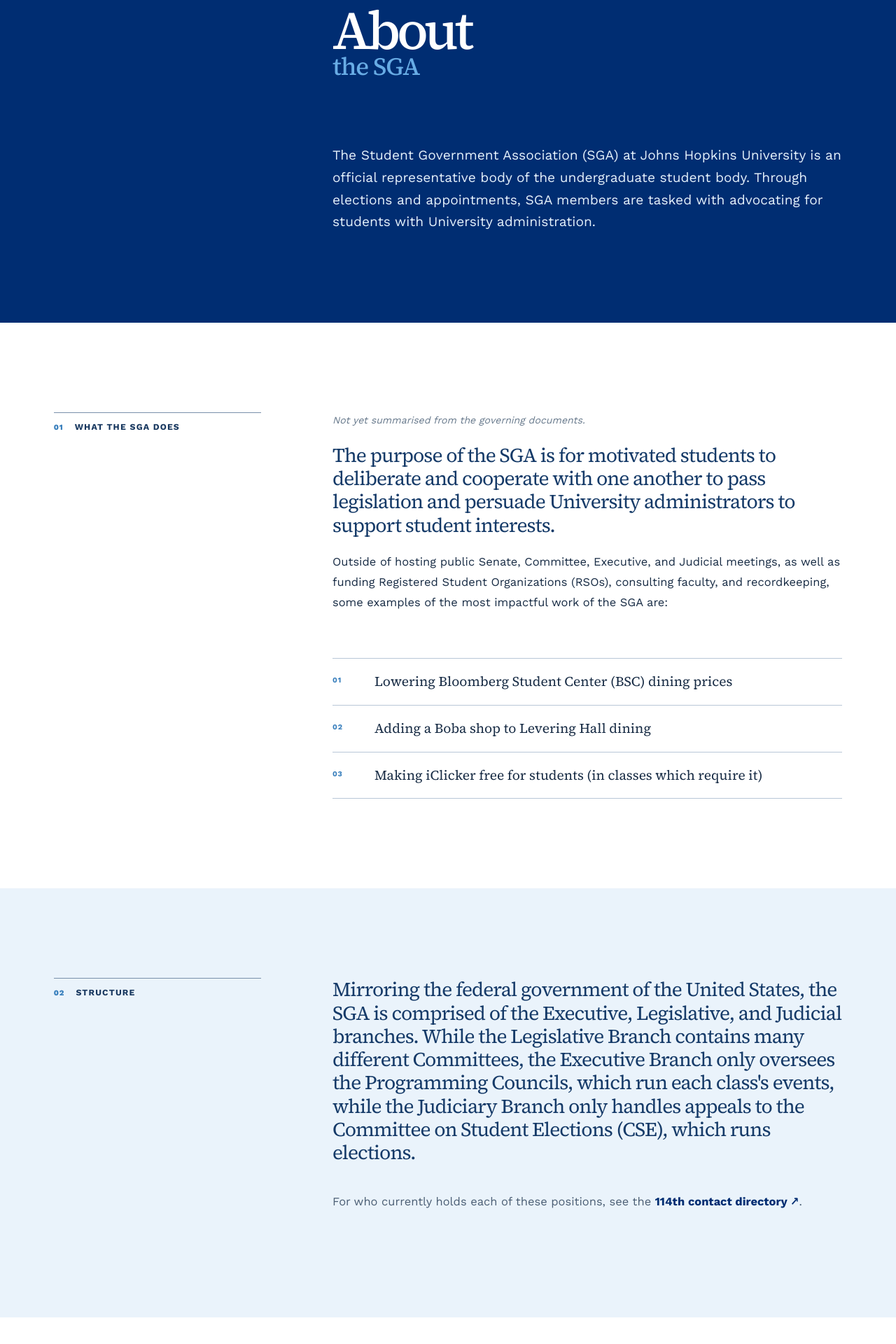
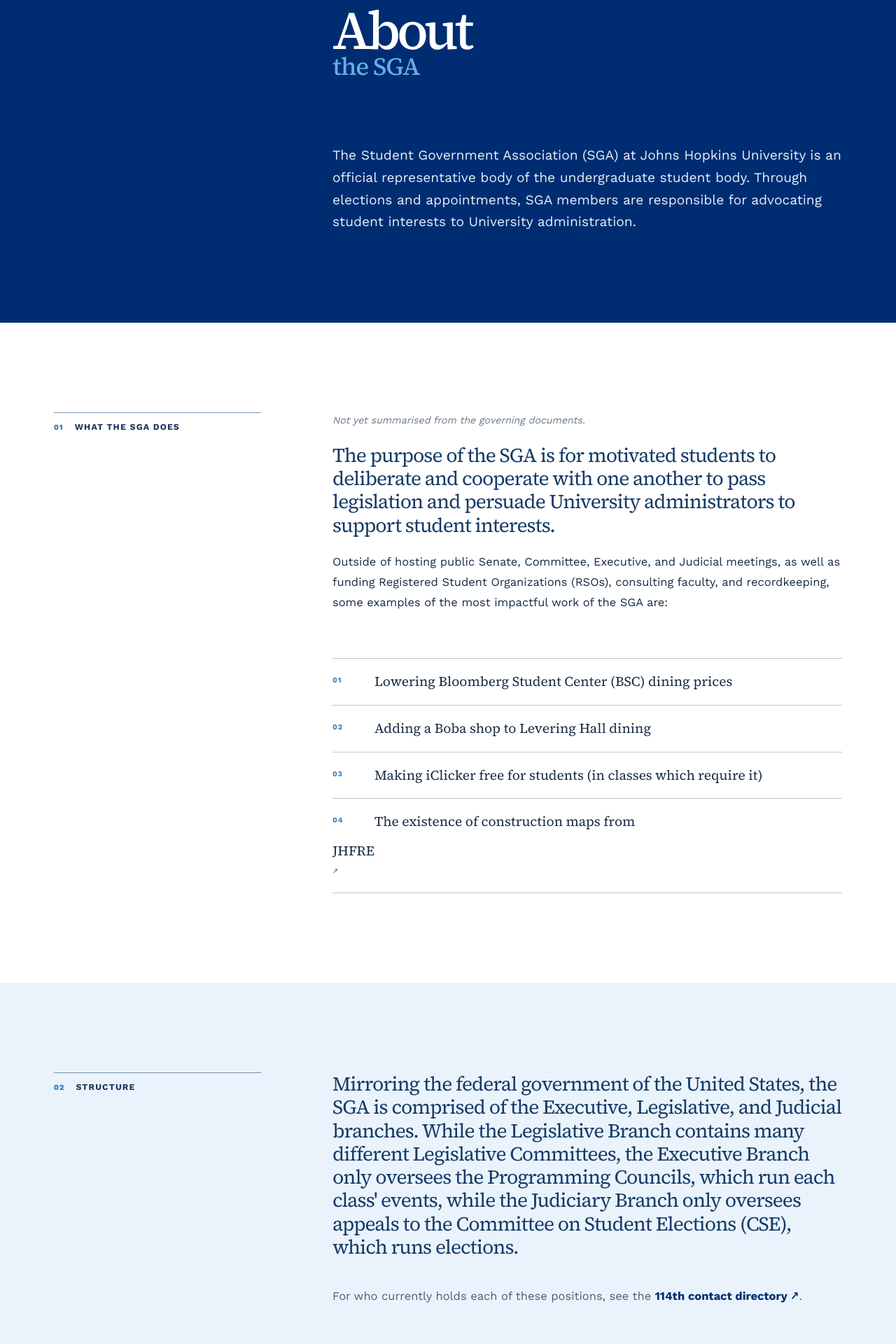
Before and after one commit to demarrid/jhusga, a Next.js app: page /about in a window 1280 px wide. Shown: the part 296-2216 px from the top of the page at 70% size. Built offline with nearby package versions, Linux system fonts and the light colour scheme; no server answers; the database is empty.

Commit message:
more words

```diff
--- a/app/about/page.tsx
+++ b/app/about/page.tsx
@@ -63,7 +63,7 @@ export default async function About() {
             The Student Government Association (SGA) at Johns Hopkins
             University is an official representative body of the undergraduate
             student body. Through elections and appointments, SGA members are
-            tasked with advocating for students with University administration.
+            responsible for advocating student interests to University administration.
           </p>
         </div>
       </section>
@@ -92,6 +92,10 @@ export default async function About() {
             <li><span>01</span>Lowering Bloomberg Student Center (BSC) dining prices</li>
             <li><span>02</span>Adding a Boba shop to Levering Hall dining</li>
             <li><span>03</span>Making iClicker free for students (in classes which require it)</li>
+            <li><span>04</span>The existence of construction maps from
+              <Link target="_blank" href="https://jhfre.jhu.edu/">JHFRE <span aria-hidden="true">↗</span>
+              </Link>
+            </li>
           </ol>
         </div>
       </section>
@@ -102,9 +106,9 @@ export default async function About() {
           <p className={styles.lead}>
             Mirroring the federal government of the United States, the SGA is comprised of
             the Executive, Legislative, and Judicial branches. While the Legislative Branch
-             contains many different Committees,
+            contains many different Legislative Committees,
             the Executive Branch only oversees the Programming Councils, which run each
-            class&apos;s events, while the Judiciary Branch only handles appeals to
+            class&apos; events, while the Judiciary Branch only oversees appeals to
             the Committee on Student Elections (CSE), which runs elections.
           </p>
 
--- a/app/page.tsx
+++ b/app/page.tsx
@@ -36,7 +36,7 @@ export default function Home() {
         <div className={styles.introductionCopy}>
           <p>
             The Student Government Association (SGA) at Johns Hopkins University
-            is the representative body of undergraduate students. It is a
+            is the primary representative body of undergraduate students. It is a
             student-run organization that is responsible for representing the
             interests of the student body to the University&apos;s administration.
           </p>
```
